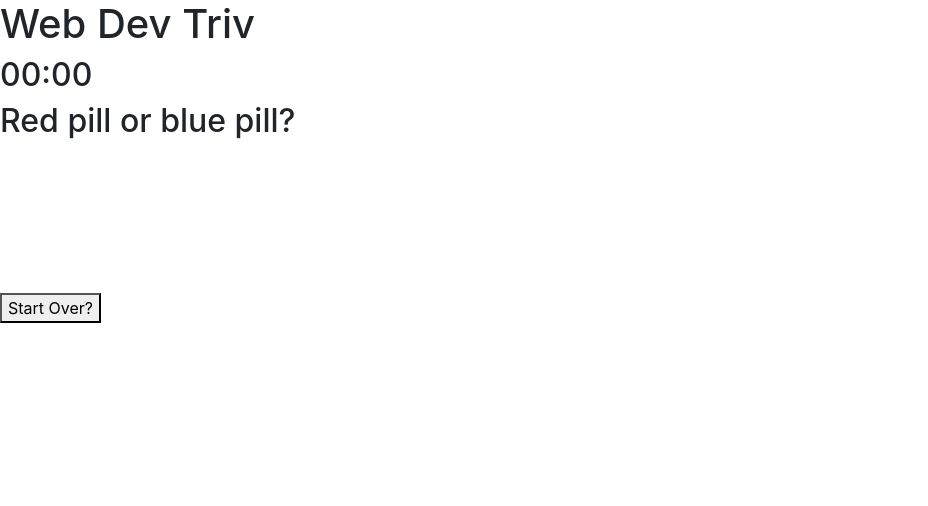
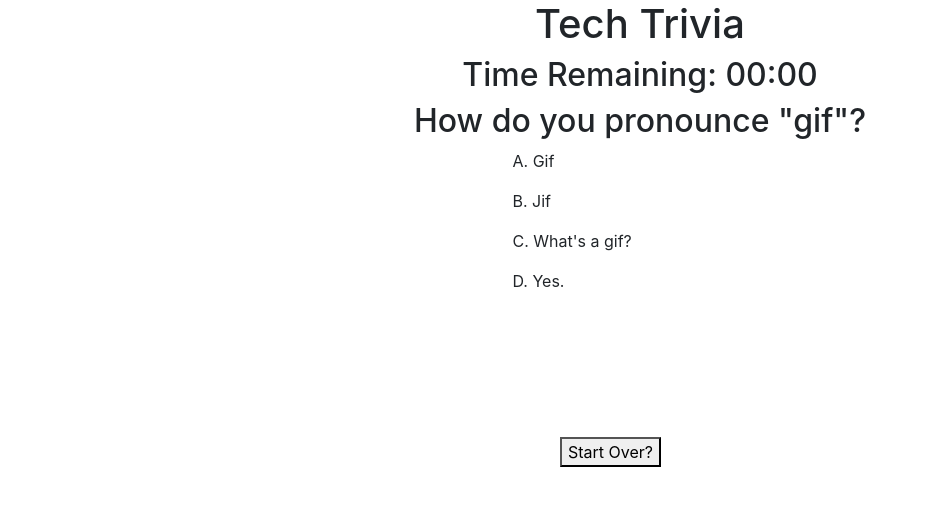
Before and after one commit to ivanscdo/TriviaGame, a plain HTML site: page index.html in a window 1280 px wide. Shown: the whole page, without its empty margins (0-928 px from the left). Drawn offline with nearby package versions, Linux system fonts and the light colour scheme.

Commit message:
mb w228.18:36 direction and theme

```diff
--- a/index.html
+++ b/index.html
@@ -11,60 +11,61 @@
         <title>Trivia Game</title>
     </head>
     <body>
+        <main class="container">
             <!-- title -->
-        <div class="row justify-content-center">
+            <div class="row">
                 <div class="col">
-                <h1 class="trivia-title">Web Dev Triv</h1>
+                    <h1 class="row justify-content-center trivia-title`">Tech Trivia</h1>
                 </div>
             </div>
             <!-- timer -->
-        <div class="row justify-content-center">
+            <div class="row">
                 <div class="col">
-                <h2 class="time-remaining">00:00</h2>
+                    <h2 class="row justify-content-center time-remaining">Time Remaining: 00:00</h2>
                 </div>
             </div>
             <!-- question -->
-        <div class="row justify-content-center">
+            <div class="row">
                 <div class="col">
-                <h2 class="question">Red pill or blue pill?</h2>
+                    <h2 class="row justify-content-center question">How do you pronounce "gif"?</h2>
                 </div>
             </div>
             <!-- answer choices -->
             <div class="row justify-content-center">
-            <div class="col">
-                <p class="answer-choice-1"></p>
-                <p class="answer-choice-2"></p>
-                <p class="answer-choice-3"></p>
-                <p class="answer-choice-4"></p>
+                <div class="col-3">
+                    <p class="answer-choice-1">A. Gif</p>
+                    <p class="answer-choice-2">B. Jif<p>
+                    <p class="answer-choice-3">C. What's a gif?</p>
+                    <p class="answer-choice-4">D. Yes.</p>
                 </div>
             </div>
             <!-- correct -->
             <div class="row justify-content-center">
-            <div class="col">
+                <div class="col-3">
                     <h3 class="yup"></h3>
                     <img src="" alt="" />
                 </div>
             </div>
             <!-- incorrect -->
             <div class="row justify-content-center">
-            <div class="col">
+                <div class="col-3">
                     <h3 class="nope"></h3>
                     <p class="correct-answer"></p>
-                <img src="" alt="" />
+                    <img class="img-correct-answer" src="" alt="" />
                 </div>
             </div>
             <!-- timeout -->
             <div class="row justify-content-center">
-            <div class="col">
+                <div class="col-3">
                     <h3 class="timeout"></h3>
                     <p class="correct-answer"></p>
-                <img scr="" alt="" />
+                    <img class="img-correct-answer" scr="" alt="" />
                 </div>
             </div>
             <!-- results -->
-        <div class="row justify-content-center">
+            <div class="row">
                 <div class="col">
-                <h3 class="all-done"></h3>
+                    <h3 class="row justify-content-center all-done"></h3>
                     <p class="correct-count"></p>
                     <p class="incorrect-count"></p>
                     <p class="unanswered-count"></p>
@@ -72,10 +73,11 @@
             </div>
             <!-- restart -->
             <div class="row justify-content-center">
-            <div class="col">
+                <div class="col-2">
                     <button class="restart">Start Over?</button>
                 </div>
             </div>
+        </main>
 
 
 
```
Also changed, not shown: notes/notes.txt. Lines whose indentation alone changed are shown as unchanged.
